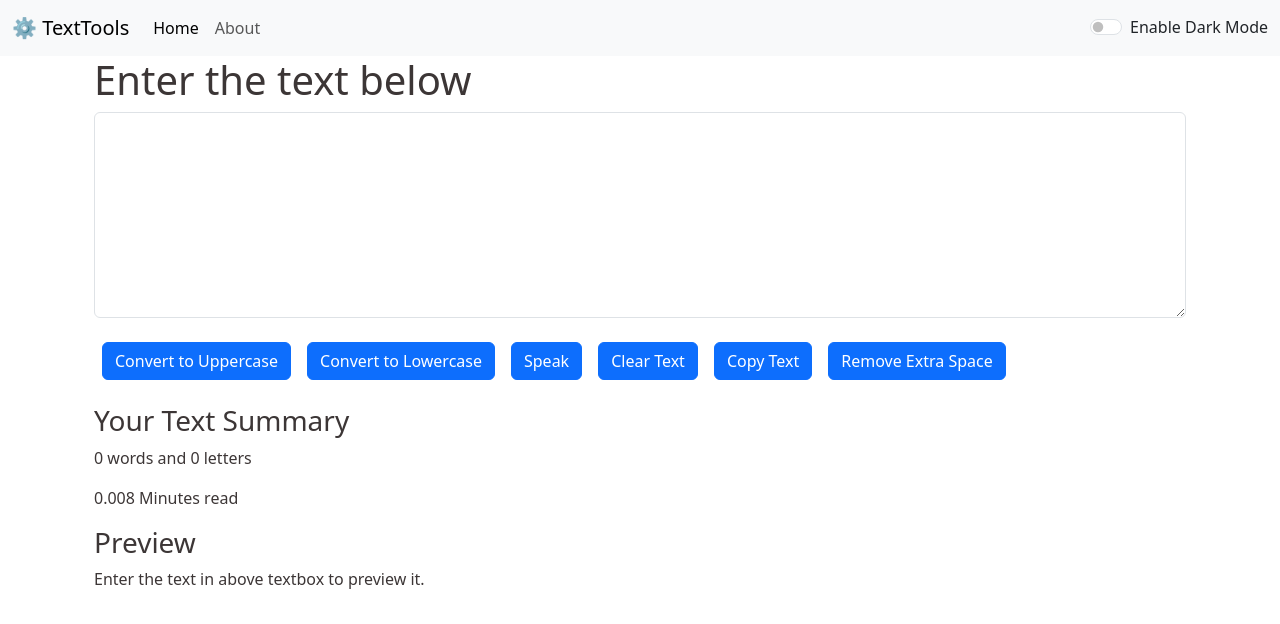
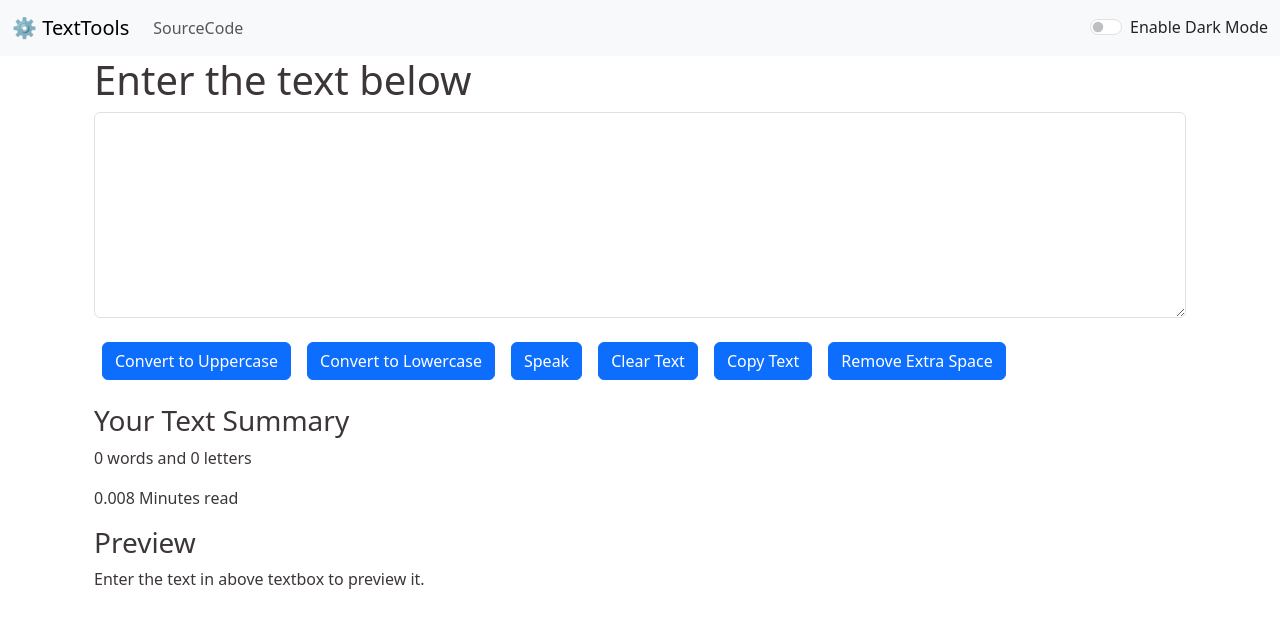
Before and after one commit to IshitaPathak/TextTools, a React (Create React App) app: page / in a window 1280 px wide. Shown: the top 624 px of the page. Built offline with nearby package versions, Linux system fonts and the light colour scheme.

Commit message:
adding soucecode

```diff
--- a/src/App.js
+++ b/src/App.js
@@ -47,7 +47,7 @@ function App() {
       <div className="container">
 
           <Routes>
-            <Route path="/about" element={<About />} />
+            {/* <Route path="/about" element={<About />} /> */}
             <Route path="/" element={<Textform showAlert={showAlert} heading="Enter the text below" Mode={Mode} />} />
           </Routes>
 
--- a/src/components/Navbar.js
+++ b/src/components/Navbar.js
@@ -13,12 +13,13 @@ export default function Navbar(props) {
       </button>
       <div className="collapse navbar-collapse" id="navbarSupportedContent">
         <ul className="navbar-nav me-auto mb-2 mb-lg-0">
+          {/* <li className="nav-item">
+            <Link className="nav-link active" aria-current="page" to="/">Home</Link>
+          </li> */}
           <li className="nav-item">
-            <Link className="nav-link active" aria-current="page" to="/">Home</Link>
-          </li>
-          <li className="nav-item">
-            <Link className="nav-link" to="/about">{props.aboutText}</Link>
-          </li>
+              {/* <Link className="nav-link" to="/about">{props.aboutText}</Link> */}
+              <a href="https://github.com/IshitaPathak/TextTools/tree/master" className="nav-link" target="_blank" rel="noopener noreferrer">  SourceCode</a>
+            </li>
 
         </ul>
           <div className={`form-check form-switch text-${props.Mode==='light'?'dark':'light'}`}>
```
